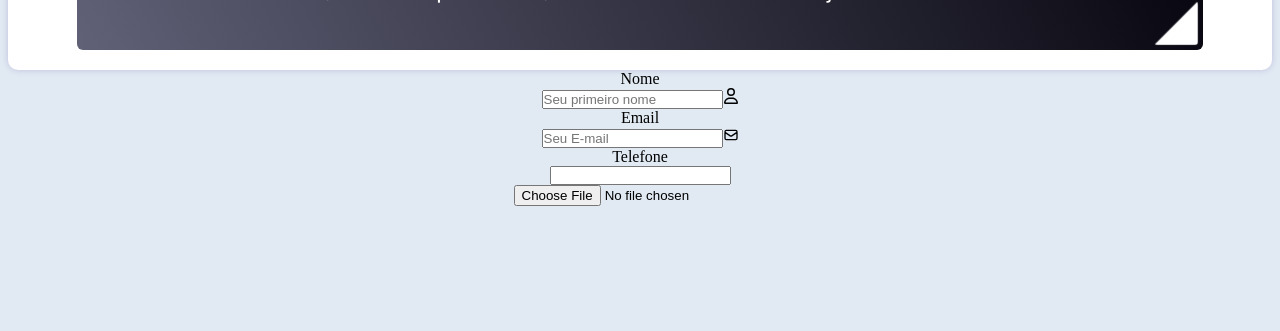
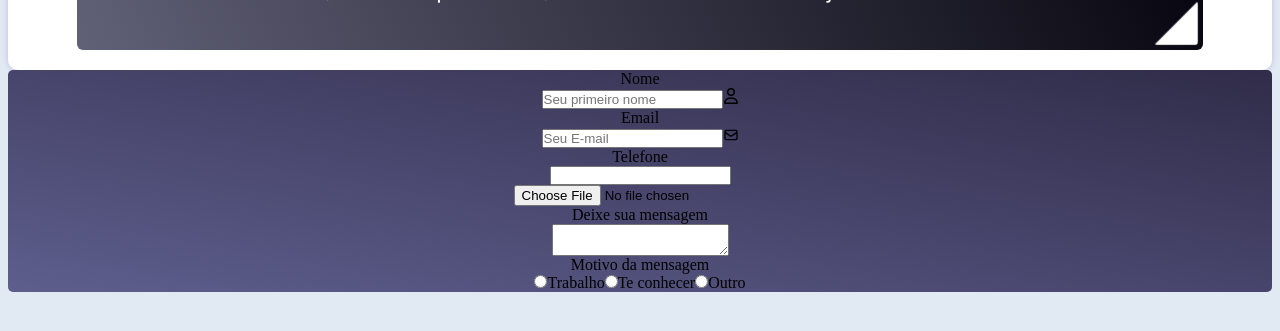
Before and after one commit to SantV7/formulario, a React (Vite) app: page / in a window 1280 px wide. Shown: the part 793-1124 px from the top of the page. Built offline with nearby package versions, Linux system fonts and the light colour scheme.

Commit message:
starting do input radio

```diff
--- a/src/components/Form.jsx
+++ b/src/components/Form.jsx
@@ -48,15 +48,33 @@ const Form = () => {
 
             <div className="input_data">
               <label htmlFor="cell_phone_input">Telefone</label>
-              <div className="input_display"><input type="tel" required name="cell_phone_input" id="cell_phone_input" /></div>
+              <div className="input_display">
+                <input type="tel" required name="cell_phone_input" id="cell_phone_input" />
+              </div>
 
 
               <label htmlFor="file_user"Anexar arquivo></label>
-              <div className="input_display"><input type="file" accept=".png,.jpg,.pdf,.doc" name="file_usesr" id="file_user_input" /></div>
+              <div className="input_display">
+                <input type="file" accept=".png,.jpg,.pdf,.doc" name="file_usesr" id="file_user_input" />
+              </div>
+
+              <label htmlFor="text_Area_User">Deixe sua mensagem</label>  {/* Vou colocar um ícone aqui depois, provavelmente icone de recado ou um lapis*/}
+              <textarea name="text_Area_User" id="textarea_box"></textarea>
+
+              <label htmlFor="reason_to_be_here">Motivo da mensagem</label>
+              <div className="input_radio_area">
+                <input type="radio" name="reason" value={'Trabalho'} />
+                <label htmlFor="reason">Trabalho</label>
+
+                <input type="radio" name="reason" value={'te conhecer'} />
+                <label htmlFor="">Te conhecer</label>
+
+                <input type="radio" name="reason" value={''} />
+                <label htmlFor="outro">Outro</label>
+              </div>
+
             </div>
           </div>
-
-
          </form>
        </>
   )
--- a/src/styles/form/form.css
+++ b/src/styles/form/form.css
@@ -1,3 +1,9 @@
+form {
+   border-radius: 5px;
+   background-image: linear-gradient(190deg, rgb(48, 44, 73), rgb(94, 94, 141));
+}
+
+
 form > .area_input > .input_data {
    display: flex;
    flex-flow: column nowrap;
```
